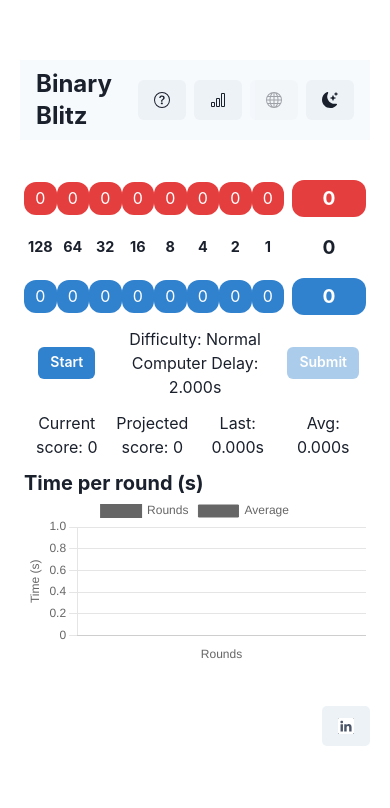
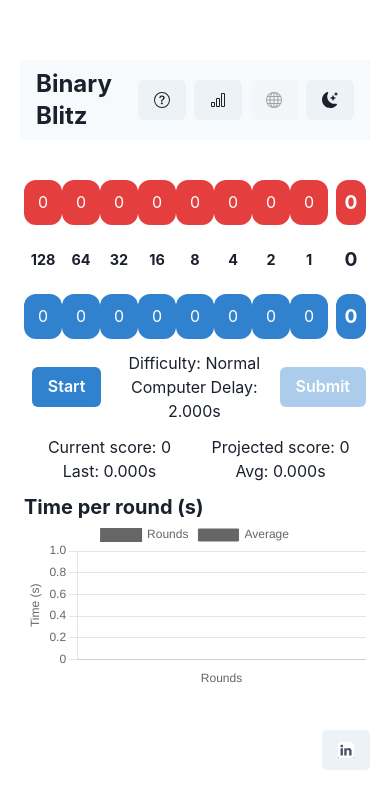
Before and after one commit to juanpg/binary-blitz, a React (Create React App) app: page / in a window 390 px wide. Shown: the top 808 px of the page. Built offline with nearby package versions, Linux system fonts and the light colour scheme.

Commit message:
More changes to mobile

```diff
--- a/src/App.css
+++ b/src/App.css
@@ -33,7 +33,8 @@
 .bit {
   display: flex;
   max-width: 50px;
-  aspect-ratio: 1;
+  height: 45px;
+  /* aspect-ratio: 1; */
   justify-content: center;
   align-items: center;
   position: relative;
@@ -44,7 +45,7 @@
   font-weight: bold;
   width: auto;
   /* margin-left: 10px; */
-  aspect-ratio: 2;
+  /* aspect-ratio: 2; */
   min-height: 100%;
   max-width: none;
 }
--- a/src/components/Bits.jsx
+++ b/src/components/Bits.jsx
@@ -8,7 +8,7 @@ function Bits({currentBit, currentRound, goalNumber, playing}) {
     const displayBits = level < 2 || !playing;
 
     return (
-        <Grid templateColumns='repeat(8,1fr) 1.25fr' className="number bits" w='full' maxH={'50px'}>
+        <Grid templateColumns={{base: 'repeat(9, 1fr)', md:'repeat(8,1fr) 1.25fr'}} className="number bits" w='full' maxH={'50px'}>
             {allBits.map((bitValue, index) => <InfoBit key={index} bitValue={displayBits ? bitValue : ''} active={index === currentBit} className="" />)}
             <GridItem ml='2' bg='' color='' borderRadius='' className="bit result">
                 <span>{displayGoal ? goalNumber : ''}</span>
--- a/src/components/CurrentStats.jsx
+++ b/src/components/CurrentStats.jsx
@@ -14,7 +14,7 @@ function CurrentStats({roundTimes}) {
 
     return (
         <>
-            <Grid gridTemplateColumns='repeat(4, 1fr)' textAlign='center' w='full'>
+            <Grid gridTemplateColumns={{base: 'repeat(2, 1fr)', md:'repeat(4, 1fr)'}} textAlign='center' w='full'>
                 <GridItem><Text as={rounds > highestRound ? 'mark' : ''}>Current score: {rounds}</Text></GridItem>
                 <GridItem>Projected score: {projectedScore}</GridItem>
                 <GridItem>Last: {lastRound.toFixed(3)}s</GridItem>
--- a/src/components/Game.jsx
+++ b/src/components/Game.jsx
@@ -161,13 +161,13 @@ function Game() {
             <PlayerHuman playing={playing} currentRound={roundTimes.length + 1} playerNumber={playerNumber} onBitChange={onPlayerBitChange} mapping={keyboardMap} />
             <Grid templateColumns='1fr 2fr 1fr' w='full' justifyItems='center' alignItems='center'>
                 <GridItem>
-                    <Button size={{base: 'sm', md: 'lg'}} colorScheme='blue' ref={startButton} onClick={nextRound} isDisabled={playing}>Start</Button>
+                    <Button size={{base: 'md', md: 'lg'}} colorScheme='blue' ref={startButton} onClick={nextRound} isDisabled={playing}>Start</Button>
                 </GridItem>
                 <GridItem>
                     <Difficulty level={Math.floor(roundTimes.length / LEVEL_UP)} delay={delay} />
                 </GridItem>
                 <GridItem>
-                    <Button size={{base: 'sm', md: 'lg'}} colorScheme='blue' ref={submitButton} onClick={validateAnswer} isDisabled={!playing}>Submit</Button>
+                    <Button size={{base: 'md', md: 'lg'}} colorScheme='blue' ref={submitButton} onClick={validateAnswer} isDisabled={!playing}>Submit</Button>
                 </GridItem>
             </Grid>
             <CurrentStats roundTimes={roundTimes} />
--- a/src/components/HorizontalBarChart.jsx
+++ b/src/components/HorizontalBarChart.jsx
@@ -21,7 +21,7 @@ function Bar({count, level, max}) {
       <GridItem>{label}</GridItem>
       <GridItem className='bar-wrapper' height={'100%'} p='3px 0'>
         <Box height={'100%'} position='relative' bg='blue.500' width={`${barWidth}%`}>
-          <Box position={'absolute'} top='50%' right={'5px'} transform='translateY(-50%)' fontWeight={'bold'} color='white'>{count}</Box>
+          <Box position={'absolute'} top='50%' right={{base: '2px', md: '5px'}} fontSize={{ base: 'xs', md: 'initial' }} transform='translateY(-50%)' fontWeight={'bold'} color='white'>{count}</Box>
         </Box>
       </GridItem>
     </Grid>
--- a/src/components/OverallStats.jsx
+++ b/src/components/OverallStats.jsx
@@ -8,7 +8,7 @@ function OverallStats() {
     const { stats, isStatsOpen, closeStats, resetStats } = useContext(AppContext);
 
     return (
-        <Modal isOpen={isStatsOpen} onClose={closeStats} scrollBehavior='inside' size='2xl'>
+        <Modal isOpen={isStatsOpen} onClose={closeStats} scrollBehavior='inside' size={{base: 'xl', md: '2xl'}}>
             <ModalOverlay />
             <ModalContent>
                 <ModalHeader>Your Statistics</ModalHeader>
--- a/src/components/PlayerComputer.jsx
+++ b/src/components/PlayerComputer.jsx
@@ -16,7 +16,7 @@ function PlayerComputer({playing, currentRound, goalNumber, currentBit}) {
     }, [playing, currentBit, goalNumber, number]);
 
     return (
-        <Grid templateColumns='repeat(8,1fr) 1.25fr' className="number computer" w='full' maxH={'50px'}>
+        <Grid templateColumns={{base: 'repeat(9, 1fr)', md:'repeat(8,1fr) 1.25fr'}} className="number computer" w='full' maxH={'50px'}>
             {number.split('').map((bitValue, index) => (
                 <GridItem key={index} bg='red.500' color='white' borderRadius='xl' className="bit">
                     <span>{bitValue}</span>
--- a/src/components/PlayerHuman.jsx
+++ b/src/components/PlayerHuman.jsx
@@ -6,7 +6,7 @@ function PlayerHuman({playing, currentRound, playerNumber, onBitChange, mapping}
     const displaySum = level < 5 || !playing;
 
     return (
-        <Grid templateColumns='repeat(8,1fr) 1.25fr' className="number player" w='full' maxH={'50px'}>
+        <Grid templateColumns={{base: 'repeat(9, 1fr)', md:'repeat(8,1fr) 1.25fr'}} className="number player" w='full' maxH={'50px'}>
             {playerNumber.toString(2).padStart(8, '0').split('').map((bitValue, index) => (
                 <PlayerBit
                     key={index}
```
